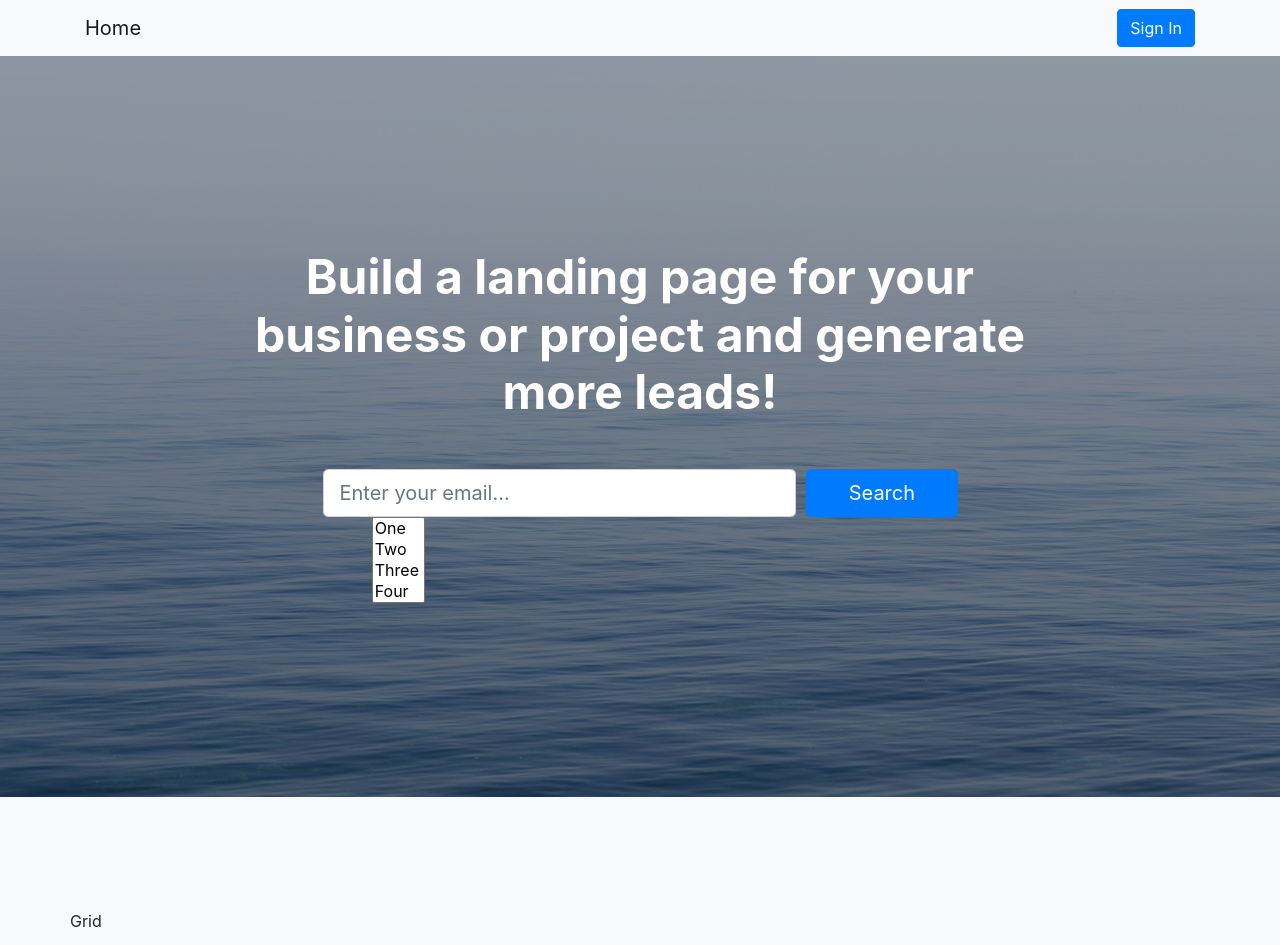
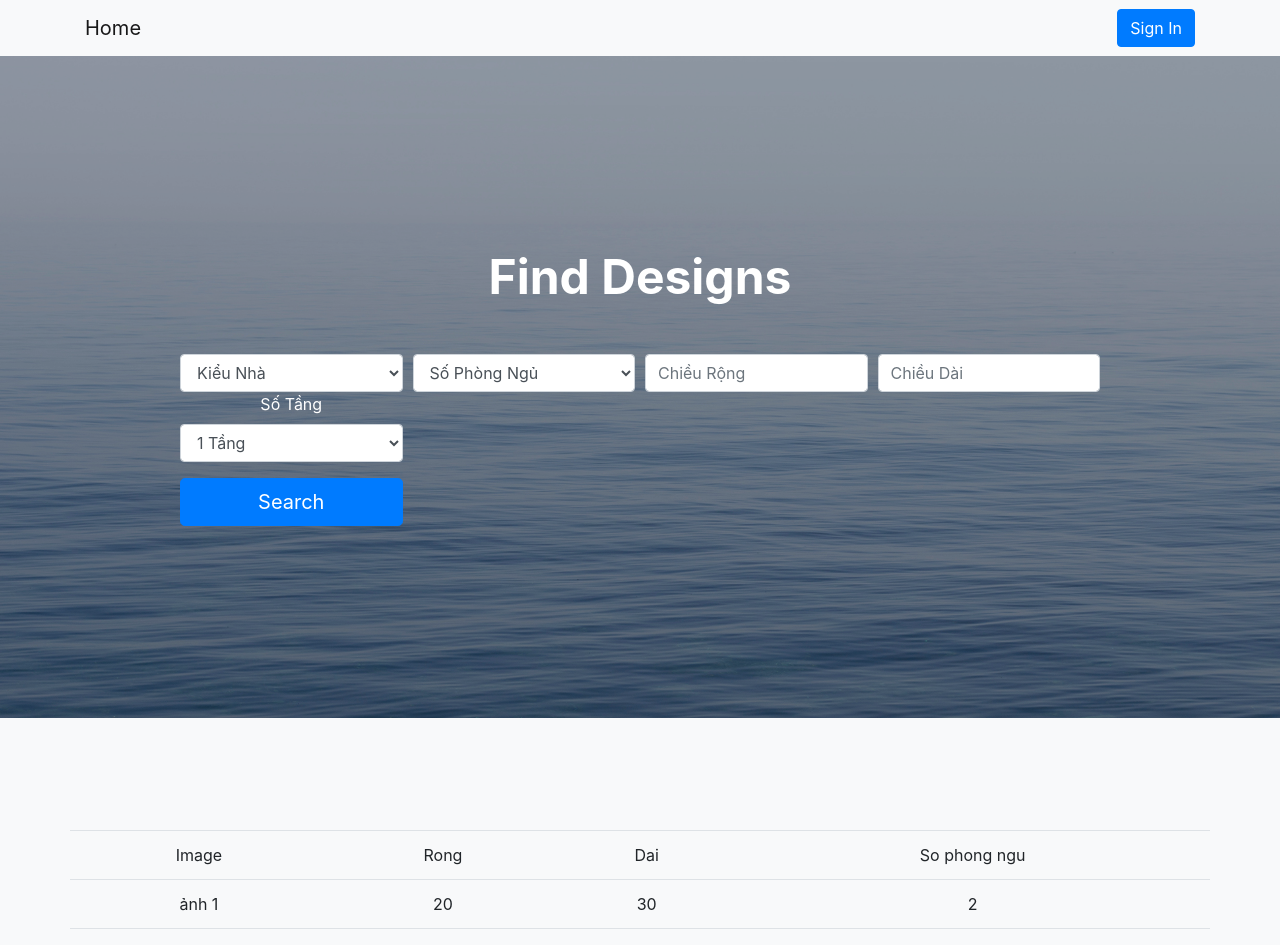
Before and after one commit to nguyenkimlong/Web-RealEstate, a React (Create React App) app: page / in a window 1280 px wide. Shown: the top 945 px of the page. Built offline with nearby package versions, Linux system fonts and the light colour scheme.

Commit message:
commit update

```diff
--- a/src/App.js
+++ b/src/App.js
@@ -4,7 +4,6 @@ import './App.css';
 function App() {
   return (
     <div>
-
       <SearchSection />
     </div>
 
--- a/src/page/SearchResult.js
+++ b/src/page/SearchResult.js
@@ -2,12 +2,33 @@
 
 function SearchResult() {
   return (
-
-
     <section className="features-icons bg-light text-center">
       <div className="container">
         <div className="row">
-        Grid
+          <table className="table">
+            <thead>
+              <tr>
+                <td>Image</td>
+                <td>Rong</td>
+                <td>Dai</td>
+                <td>So phong ngu</td>
+              </tr>
+            </thead>
+            <tbody>
+              <tr>
+                <td>ảnh 1</td>
+                <td>20</td>
+                <td>30</td>
+                <td>2</td>
+              </tr>
+              <tr>
+                <td>ảnh 2</td>
+                <td>30</td>
+                <td>35</td>
+                <td>3</td>
+              </tr>
+            </tbody>
+          </table>
         </div>
       </div>
     </section>
--- a/src/page/SearchSection.js
+++ b/src/page/SearchSection.js
@@ -1,37 +1,83 @@
 
 import SearchResult from './SearchResult.js';
+import { Form } from 'react-bootstrap';
+import React, { Component } from 'react';
 
+class SearchSection extends Component {
 
-function SearchSection() {
+    constructor(props) {
+        super(props);
+        this.state = {
+            selectedProperty: "",
+            selectedBed: ""
+        }
+    }
+
+    onChangeProperty(event) {
+        this.setState({ selectedProperty: event.target.value });
+        console.log(this.state.selectedProperty);
+    }
+
+    onChangeBeds(event) {
+        this.setState({ selectedBed: event.target.value });
+        console.log(this.state.selectedBed);
+    }
+
+    render() {
         return (
             <div>
-
                 <header className="masthead text-white text-center">
                     <div className="overlay"></div>
                     <div className="container">
                         <div className="row">
                             <div className="col-xl-9 mx-auto">
-                            <h1 className="mb-5">Build a landing page for your business or project and generate more leads!</h1>
+                                <h1 className="mb-5">Find Designs</h1>
                             </div>
-                        <div className="col-md-10 col-lg-8 col-xl-7 mx-auto">
-                            <form>
+                            <div className="col-lg-10 mx-auto">
+                                <form role="form">
                                     <div className="form-row">
-                                    <div className="col-12 col-md-9 mb-2 mb-md-0"><input className="form-control form-control-lg" type="email"
-                                        placeholder="Enter your email..." /></div>
+                                        <div className="col-3">
+                                            <Form.Control as="select" defaultValue={''} onChange={this.onChangeProperty.bind(this)}>
+                                                <option value="">Kiểu Nhà</option>
+                                                <option value="House">House</option>
+                                                <option value="ApartmentUnit">Apartment & Unit</option>
+                                                <option value="Villa">Villa</option>
+                                                <option value="Land">Land</option>
+                                            </Form.Control>
+                                        </div>
+                                        <div className="col-3">
+                                            <Form.Control as="select" defaultValue={''} onChange={this.onChangeBeds.bind(this)}>
+                                                <option value="">Số Phòng Ngủ</option>
+                                                <option value="1">1 Phòng Ngủ</option>
+                                                <option value="2">2 Phòng Ngủ</option>
+                                                <option value="3">3 Phòng Ngủ</option>
+                                                <option value="4">4 Phòng Ngủ</option>
+                                                <option value="5">5 Phòng Ngủ</option>
+                                            </Form.Control>
+                                        </div>
+                                        <div className="col-3">
+                                            <Form.Control type="number" placeholder="Chiều Rộng" />
+                                        </div>
+                                        <div className="col-3">
+                                            <Form.Control type="number" placeholder="Chiều Dài" />
+                                        </div>
+                                        <div className="col-3">
+                                            <Form.Group controlId="formBasicRange">
+                                                <Form.Label>Số Tầng</Form.Label>
+                                                <Form.Control as="select">
+                                                    <option value="1">1 Tầng</option>
+                                                    <option value="2">2 Tầng</option>
+                                                    <option value="3">3 Tầng</option>
+                                                    <option value="4">4 Tầng</option>
+                                                    <option value="5">5 Tầng</option>
+                                                </Form.Control>
+                                            </Form.Group>
+
+                                        </div>
+                                    </div>
+                                    <div className="form-row">
                                         <div className="col-12 col-md-3">
-                                        <button className="btn btn-block btn-lg btn-primary" type="submit">Search</button>
-                                    </div>
-                                    <div className="col-12  col-md-3">
-                                        <select class="select" multiple>
-                                            <option value="1">One</option>
-                                            <option value="2">Two</option>
-                                            <option value="3">Three</option>
-                                            <option value="4">Four</option>
-                                            <option value="5">Five</option>
-                                            <option value="6">Six</option>
-                                            <option value="7">Seven</option>
-                                            <option value="8">Eight</option>
-                                        </select>
+                                            <button className="btn btn-block btn-lg btn-primary" type="button">Search</button>
                                         </div>
                                     </div>
                                 </form>
@@ -44,6 +90,9 @@ function SearchSection() {
 
 
         )
+
+    }
+
 }
 
 export default SearchSection;
```
Lines whose indentation alone changed are shown as unchanged.
